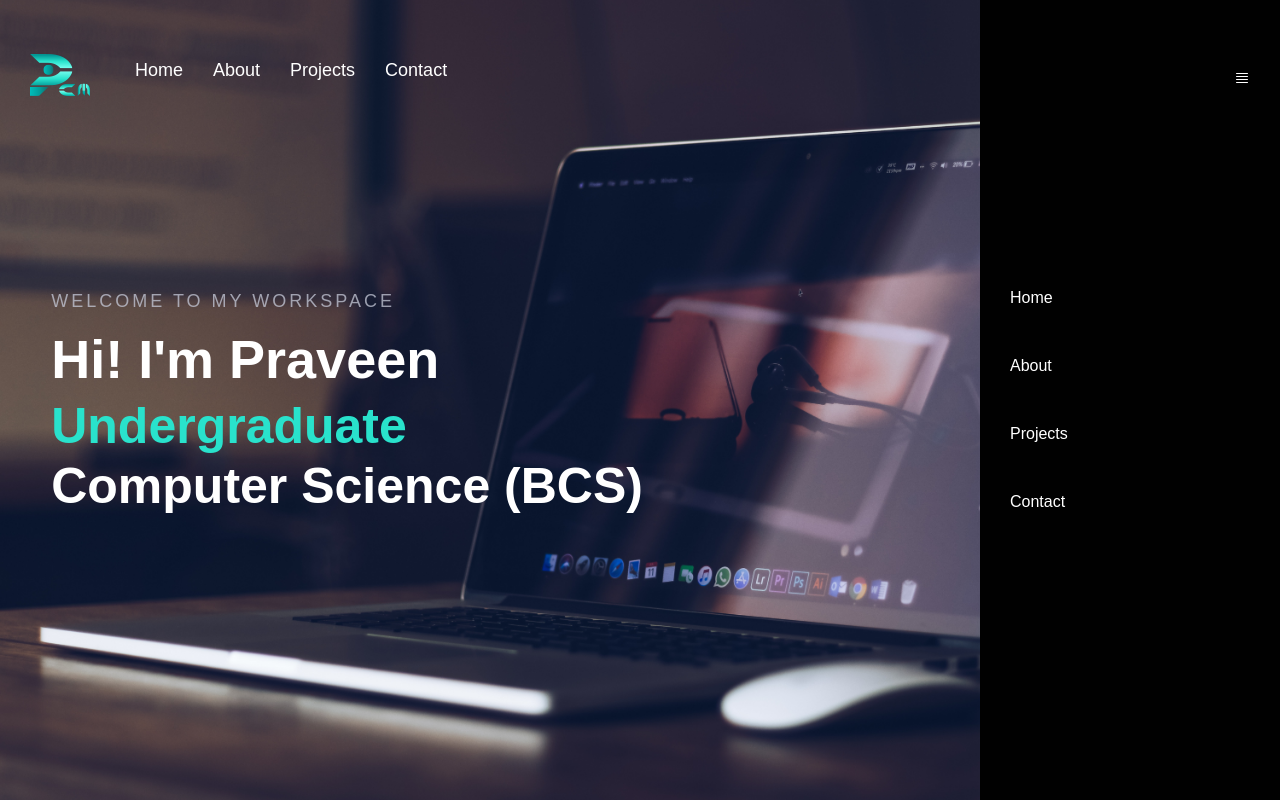
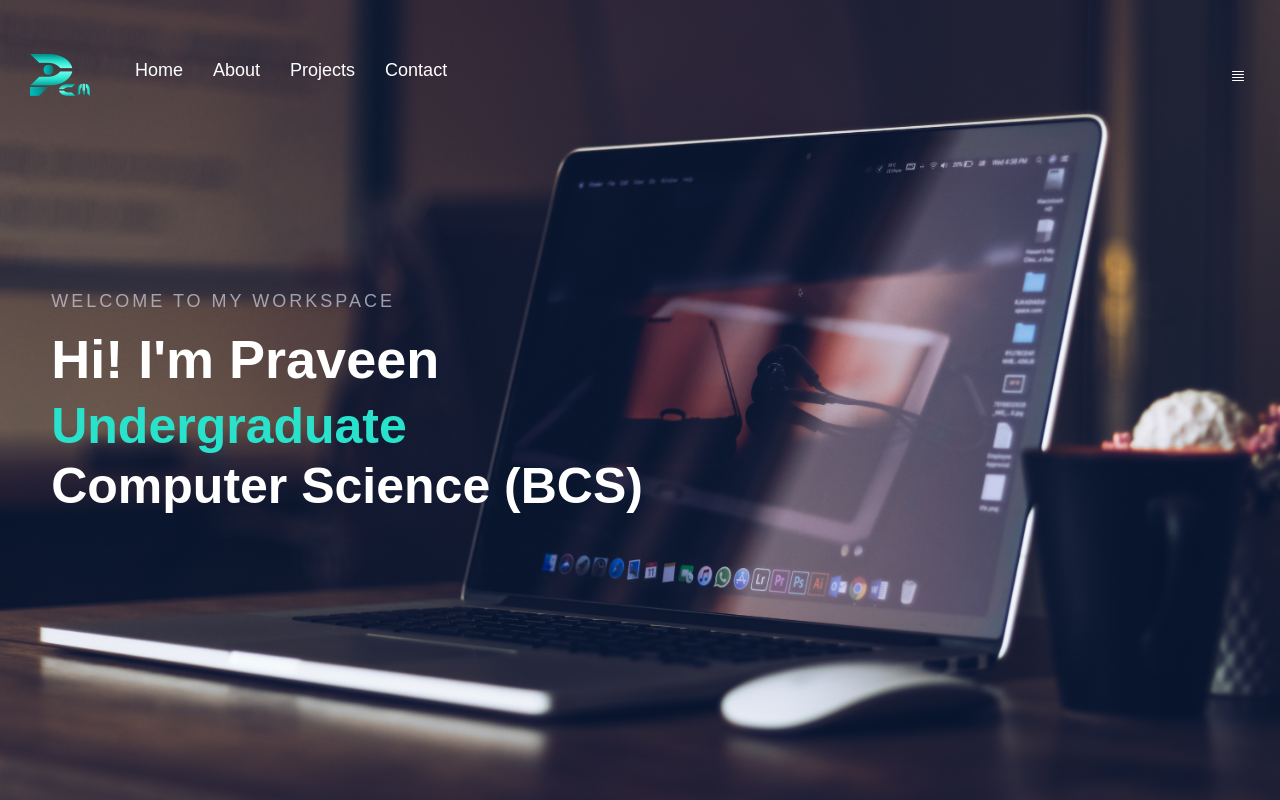
Before and after one commit to PraveenChamod/Portfolio_Project, a React (Create React App) app: page / in a window 1280 px wide. Shown: the top 800 px of the page. Built offline with nearby package versions, Linux system fonts and the light colour scheme.

Commit message:
Modified the side nav bar.

```diff
--- a/src/components/Home/Home.css
+++ b/src/components/Home/Home.css
@@ -11,6 +11,10 @@ li.nav__items {
   padding-bottom: 15px;
 }
 .nav__items:hover {
+  text-decoration: underline;
+  text-decoration-color: #29e2cc;
+}
+.sideNavbar:hover {
   text-decoration: underline;
   text-decoration-color: #29e2cc;
 }
@@ -66,9 +70,9 @@ ul.sidebar.d__flex {
   height: 100%;
   position: fixed;
   right: 0%;
-  background: #010101;
+  background: #303441;
   justify-content: center;
-  width: 300px;
+  width: 240px;
   top: 0%;
   flex-direction: column;
 }
--- a/src/components/Home/Home.js
+++ b/src/components/Home/Home.js
@@ -9,7 +9,7 @@ export default function Home() {
     const header = document.querySelector(".header");
     header.classList.toggle("active", window.scrollY > 0);
   });
-    const [show, setShow] = useState(true);
+    const [show, setShow] = useState(false);
   return (
     <div className="home" id="Home">
       <div className="home_bg">
@@ -36,11 +36,11 @@ export default function Home() {
           <div className="toggle__menu">
             <svg onClick={() => setShow(!show)}
               xmlns="http://www.w3.org/2000/svg"
-              width="16"
-              height="16"
+              width="20"
+              height="20"
               fill="currentColor"
               class="bi bi-justify white pointer"
-              viewBox="0 0 16 16"
+              viewBox="0 0 20 20"
             >
               <path
                 fill-rule="evenodd"
@@ -52,16 +52,16 @@ export default function Home() {
           <div className="sideNavbar">
             <ul className="sidebar d__flex">
               <li className="sideNavbar">
-                <a href="#home">Home</a>
+                <a href="#Home">Home</a>
               </li>
               <li className="sideNavbar">
-                <a href="#about">About</a>
+                <a href="#About">About</a>
               </li>
               <li className="sideNavbar">
-                <a href="#contact">Projects</a>
+                <a href="#Projects">Projects</a>
               </li>
               <li className="sideNavbar">
-                <a href="#contact">Contact</a>
+                <a href="#Contact">Contact</a>
               </li>
             </ul>
           </div>
```
